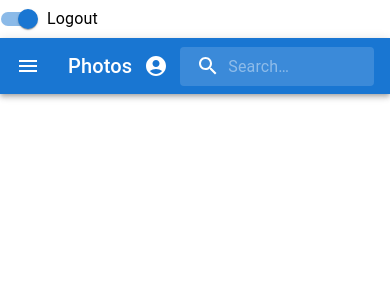
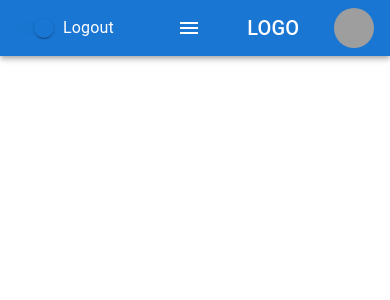
Before and after one commit to emiliojosecalvo/login-context-app, a React (Create React App) app: page / in a window 390 px wide. Shown: the top 300 px of the page. Built offline with nearby package versions, Linux system fonts and the light colour scheme; grey boxes are pictures that could not be loaded.

Commit message:
responsive navbar

```diff
--- a/src/Navbar.js
+++ b/src/Navbar.js
@@ -1,81 +1,53 @@
-import React from 'react';
+import * as React from 'react';
 import AppBar from '@mui/material/AppBar';
 import Box from '@mui/material/Box';
 import Toolbar from '@mui/material/Toolbar';
+import IconButton from '@mui/material/IconButton';
 import Typography from '@mui/material/Typography';
-import IconButton from '@mui/material/IconButton';
+import Menu from '@mui/material/Menu';
 import MenuIcon from '@mui/icons-material/Menu';
-import AccountCircle from '@mui/icons-material/AccountCircle';
-import Switch from '@mui/material/Switch';
+import Container from '@mui/material/Container';
+import Avatar from '@mui/material/Avatar';
+import Button from '@mui/material/Button';
+import Tooltip from '@mui/material/Tooltip';
+import MenuItem from '@mui/material/MenuItem';
 import FormControlLabel from '@mui/material/FormControlLabel';
 import FormGroup from '@mui/material/FormGroup';
-import MenuItem from '@mui/material/MenuItem';
-import Menu from '@mui/material/Menu';
-import SearchIcon from '@mui/icons-material/Search';
-import { styled, alpha } from '@mui/material/styles';
-import InputBase from '@mui/material/InputBase';
-
-function Navbar() {
-    const Search = styled('div')(({ theme }) => ({
-        position: 'relative',
-        borderRadius: theme.shape.borderRadius,
-        backgroundColor: alpha(theme.palette.common.white, 0.15),
-        '&:hover': {
-            backgroundColor: alpha(theme.palette.common.white, 0.25),
-        },
-        marginLeft: 0,
-        width: '100%',
-        [theme.breakpoints.up('sm')]: {
-            marginLeft: theme.spacing(1),
-            width: 'auto',
-        },
-    }));
-
-    const SearchIconWrapper = styled('div')(({ theme }) => ({
-        padding: theme.spacing(0, 2),
-        height: '100%',
-        position: 'absolute',
-        pointerEvents: 'none',
-        display: 'flex',
-        alignItems: 'center',
-        justifyContent: 'center',
-    }));
-
-    const StyledInputBase = styled(InputBase)(({ theme }) => ({
-        color: 'inherit',
-        '& .MuiInputBase-input': {
-            padding: theme.spacing(1, 1, 1, 0),
-            // vertical padding + font size from searchIcon
-            paddingLeft: `calc(1em + ${theme.spacing(4)})`,
-            transition: theme.transitions.create('width'),
-            width: '100%',
-            [theme.breakpoints.up('sm')]: {
-                width: '12ch',
-                '&:focus': {
-                    width: '20ch',
-                },
-            },
-        },
-    }));
+import Switch from '@mui/material/Switch';
 
 
+
+const pages = ['Products', 'Pricing', 'Blog'];
+const settings = ['Profile', 'Account', 'Dashboard', 'Logout'];
+
+const Navbar = () => {
     const [auth, setAuth] = React.useState(true);
     const [anchorEl, setAnchorEl] = React.useState(null);
-
     const handleChange = (event) => {
         setAuth(event.target.checked);
     };
+    const [anchorElNav, setAnchorElNav] = React.useState(null);
+    const [anchorElUser, setAnchorElUser] = React.useState(null);
 
-    const handleMenu = (event) => {
-        setAnchorEl(event.currentTarget);
+    const handleOpenNavMenu = (event) => {
+        setAnchorElNav(event.currentTarget);
+    };
+    const handleOpenUserMenu = (event) => {
+        setAnchorElUser(event.currentTarget);
     };
 
-    const handleClose = () => {
-        setAnchorEl(null);
+    const handleCloseNavMenu = () => {
+        setAnchorElNav(null);
+    };
+
+    const handleCloseUserMenu = () => {
+        setAnchorElUser(null);
     };
 
     return (
-        <>
+        <AppBar position="static">
+            <Container maxWidth="xl">
+                <Toolbar disableGutters>
                     <Box sx={{ flexGrow: 1 }}>
                         <FormGroup>
                             <FormControlLabel
@@ -89,35 +61,82 @@
                                 label={auth ? 'Logout' : 'Login'}
                             />
                         </FormGroup>
-                <AppBar position="static">
-                    <Toolbar>
-                        <IconButton
-                            size="large"
-                            edge="start"
-                            color="inherit"
-                            aria-label="menu"
-                            sx={{ mr: 2 }}
+                    </Box>
+                    <Typography
+                        variant="h6"
+                        noWrap
+                        component="div"
+                        sx={{ mr: 2, display: { xs: 'none', md: 'flex' } }}
                     >
-                            <MenuIcon />
-                        </IconButton>
-                        <Typography variant="h6" component="div" sx={{ flexGrow: 1 }}>
-                            Photos
+                        LOGO
                     </Typography>
-                        {auth && (
-                            <div>
+
+                    <Box sx={{ flexGrow: 1, display: { xs: 'flex', md: 'none' } }}>
                         <IconButton
                             size="large"
                             aria-label="account of current user"
                             aria-controls="menu-appbar"
                             aria-haspopup="true"
-                                    onClick={handleMenu}
+                            onClick={handleOpenNavMenu}
                             color="inherit"
                         >
-                                    <AccountCircle />
+                            <MenuIcon />
                         </IconButton>
                         <Menu
                             id="menu-appbar"
-                                    anchorEl={anchorEl}
+                            anchorEl={anchorElNav}
+                            anchorOrigin={{
+                                vertical: 'bottom',
+                                horizontal: 'left',
+                            }}
+                            keepMounted
+                            transformOrigin={{
+                                vertical: 'top',
+                                horizontal: 'left',
+                            }}
+                            open={Boolean(anchorElNav)}
+                            onClose={handleCloseNavMenu}
+                            sx={{
+                                display: { xs: 'block', md: 'none' },
+                            }}
+                        >
+                            {pages.map((page) => (
+                                <MenuItem key={page} onClick={handleCloseNavMenu}>
+                                    <Typography textAlign="center">{page}</Typography>
+                                </MenuItem>
+                            ))}
+                        </Menu>
+                    </Box>
+                    <Typography
+                        variant="h6"
+                        noWrap
+                        component="div"
+                        sx={{ flexGrow: 1, display: { xs: 'flex', md: 'none' } }}
+                    >
+                        LOGO
+                    </Typography>
+                    <Box sx={{ flexGrow: 1, display: { xs: 'none', md: 'flex' } }}>
+                        {pages.map((page) => (
+                            <Button
+                                key={page}
+                                onClick={handleCloseNavMenu}
+                                sx={{ my: 2, color: 'white', display: 'block' }}
+                            >
+                                {page}
+                            </Button>
+                        ))}
+                    </Box>
+
+                    <Box sx={{ flexGrow: 0 }}>
+                        <Tooltip title="Open settings">
+                            <IconButton onClick={handleOpenUserMenu} sx={{ p: 0 }}>
+                                <Avatar alt="Remy Sharp" src="/static/images/avatar/2.jpg" />
+                            </IconButton>
+                        </Tooltip>
+                        <Menu
+                            sx={{ mt: '45px' }}
+                            id="menu-appbar"
+                            anchorEl={anchorElUser}
                             anchorOrigin={{
                                 vertical: 'top',
                                 horizontal: 'right',
@@ -127,28 +146,19 @@
                                 vertical: 'top',
                                 horizontal: 'right',
                             }}
-                                    open={Boolean(anchorEl)}
-                                    onClose={handleClose}
+                            open={Boolean(anchorElUser)}
+                            onClose={handleCloseUserMenu}
                         >
-                                    <MenuItem onClick={handleClose}>Profile</MenuItem>
-                                    <MenuItem onClick={handleClose}>My account</MenuItem>
+                            {settings.map((setting) => (
+                                <MenuItem key={setting} onClick={handleCloseUserMenu}>
+                                    <Typography textAlign="center">{setting}</Typography>
+                                </MenuItem>
+                            ))}
                         </Menu>
-                            </div>
-                        )}
-                        <Search>
-                            <SearchIconWrapper>
-                                <SearchIcon />
-                            </SearchIconWrapper>
-                            <StyledInputBase
-                                placeholder="Search…"
-                                inputProps={{ 'aria-label': 'search' }}
-                            />
-                        </Search>
+                    </Box>
                 </Toolbar>
+            </Container>
         </AppBar>
-            </Box>
-        </>
-    )
-}
-
+    );
+};
 export default Navbar;
```
Lines whose indentation alone changed are shown as unchanged.
